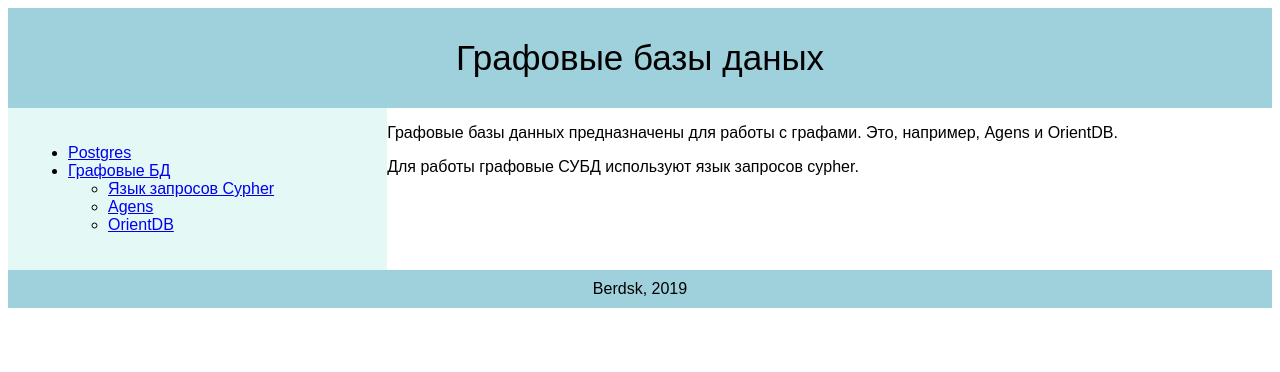
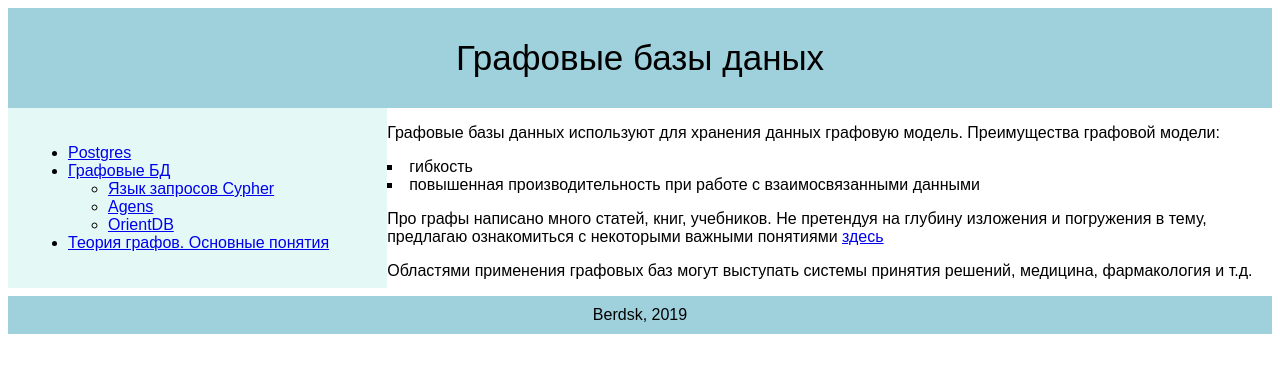
Before and after one commit to ivandest/ivandest.github.io, a plain HTML site: page graph-db.html in a window 1280 px wide. Drawn offline with Linux system fonts and the light colour scheme.

Commit message:
Теория графов добавлена

```diff
--- a/blog-style.css
+++ b/blog-style.css
@@ -33,6 +33,16 @@
     list-style-type: inherit
   }*/
 
+  section ul {
+    padding: 0;
+    align-self: initial;
+  }
+  section li {
+    list-style-position: inside;
+    list-style-type: square;
+    text-align: left;
+  }
+
   article {
     float: left;
     padding: 20px;
--- a/graph-db.html
+++ b/graph-db.html
@@ -13,13 +13,19 @@
             <li><a href="agens-graph.html">Agens</a></li>
             <li><a href="orient-db.html">OrientDB</a></li>
         </ul>
+    <li><a href="theory.html">Теория графов. Основные понятия</a></li>
 </ul></nav>
 
-<section><p>Графовые базы данных предназначены для работы с графами. Это, например, Agens и OrientDB.</p>
-<p>Для работы графовые СУБД используют язык запросов cypher.</p>
+<section><p>Графовые базы данных используют для хранения данных графовую модель. Преимущества графовой модели:
+    <ul>
+        <li>гибкость</li>
+        <li>повышенная производительность при работе с взаимосвязанными данными</li>
+    </ul>
+</p>
+<p>Про графы написано много статей, книг, учебников. Не претендуя на глубину изложения и погружения в тему,
+    предлагаю ознакомиться с некоторыми важными понятиями <a href = "theory.html">здесь</a></p>
+<p>Областями применения графовых баз могут выступать системы принятия решений, медицина, фармакология и т.д.</p>
 </section>
-<!--article>Графовые базы данных предназначены для работы с графами. Это, например, Agens и OrientDB.
-</article-->
 <footer>Berdsk, 2019</footer>
 </body>
 </html>
```
Also changed, not shown: theory.html (added, +28 -0 lines).
